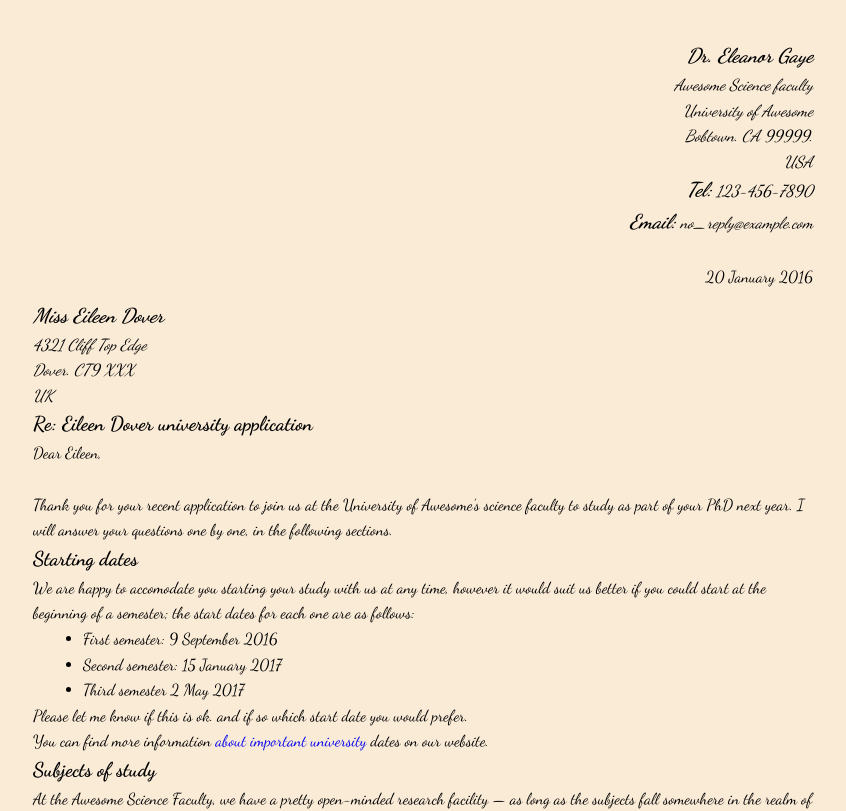
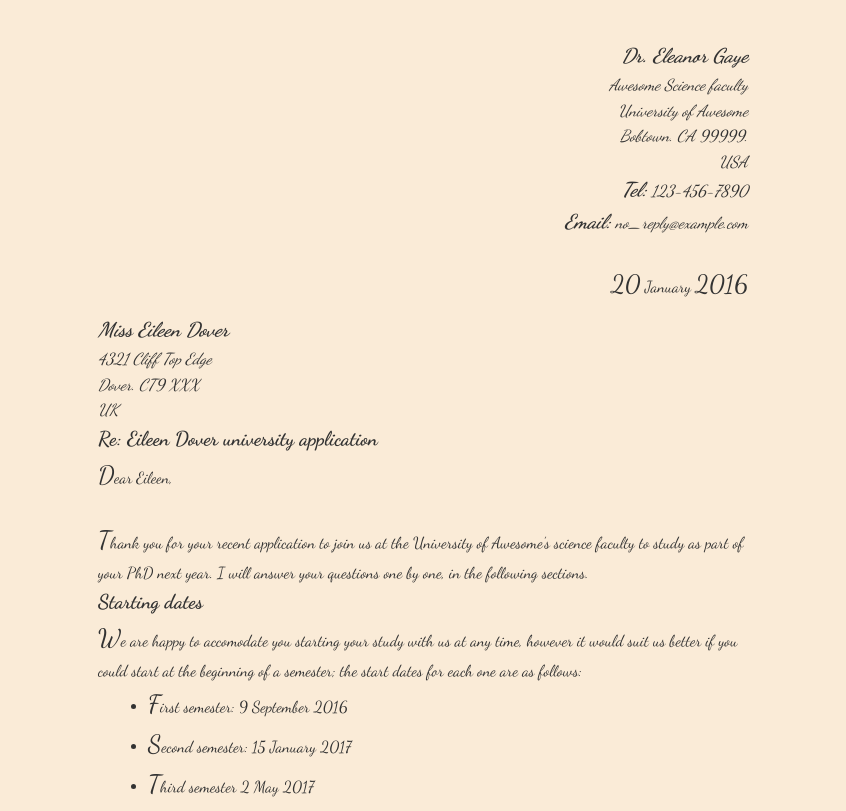
Before and after one commit to MrSetOne/TB_05_CartaTunning, a plain HTML site: page index.html in a window 1280 px wide. Shown: the top 811 px of the page, without its empty margins (217-1063 px from the left). Drawn offline with Linux system fonts and the light colour scheme.

Commit message:
FirstCommit

```diff
--- a/index.html
+++ b/index.html
@@ -16,7 +16,7 @@
 
     <header>
         <address><b>Dr. Eleanor Gaye</b><br> Awesome Science faculty <br> University of Awesome <br> Bobtown. CA 99999. <br> USA <br> <b>Tel:</b> 123-456-7890 <br><b>Email:</b> no_reply@example.com <br><br></address>
-        <p>20 January 2016</p>
+        <p class="date"><span class="date--big">20</span> January <span class="date--big">2016</span></p>
     </header>
 
     <main>
@@ -24,7 +24,9 @@
             <address><b>Miss Eileen Dover</b><br> 4321 Cliff Top Edge <br> Dover. CT9 XXX <br> UK</address>
         </div>
         <h1>Re: Eileen Dover university application</h1>
-        <p>Dear Eileen, <br><br> Thank you for your recent application to join us at the University of Awesome’s science faculty to study as part of your PhD next year. I will answer your questions one by one, in the following sections.</p>
+        <p>Dear Eileen, </p>
+        <br>
+        <p>Thank you for your recent application to join us at the University of Awesome’s science faculty to study as part of your PhD next year. I will answer your questions one by one, in the following sections.</p>
         <h2>Starting dates</h2>
         <p>We are happy to accomodate you starting your study with us at any time, however it would suit us better if you could start at the beginning of a semester; the start dates for each one are as follows:</p>
         <ul>
--- a/style/style.css
+++ b/style/style.css
@@ -4,6 +4,7 @@
     --ssize: 1rem;
     --msize: 1.6rem;
     --lsize: 2rem;
+    --xlsize: 2.5rem;
 }
 
 
@@ -18,6 +19,7 @@
     font-weight: 100;
     font-family: 'Dancing Script', cursive;
     line-height: 1.6;
+    color: rgb(50, 50, 50);
 }
 
 *,
@@ -34,7 +36,7 @@ html {
 body {
     margin: 4rem auto;
     background-color: antiquewhite;
-    width: min(78rem, 80vw);
+    width: min(65rem, 80vw);
 }
 
 h1,
@@ -69,6 +71,20 @@ li {
     margin-left: 5rem;
 }
 
+p::first-letter,
+li::first-letter {
+    font-size: var(--xlsize);
+}
+
+a {
+    color: rgb(0, 0, 0);
+    font-weight: 700;
+}
+
+.date--big {
+    font-size: var(--xlsize);
+}
+
 footer {
     margin-top: 7rem;
 }
```
